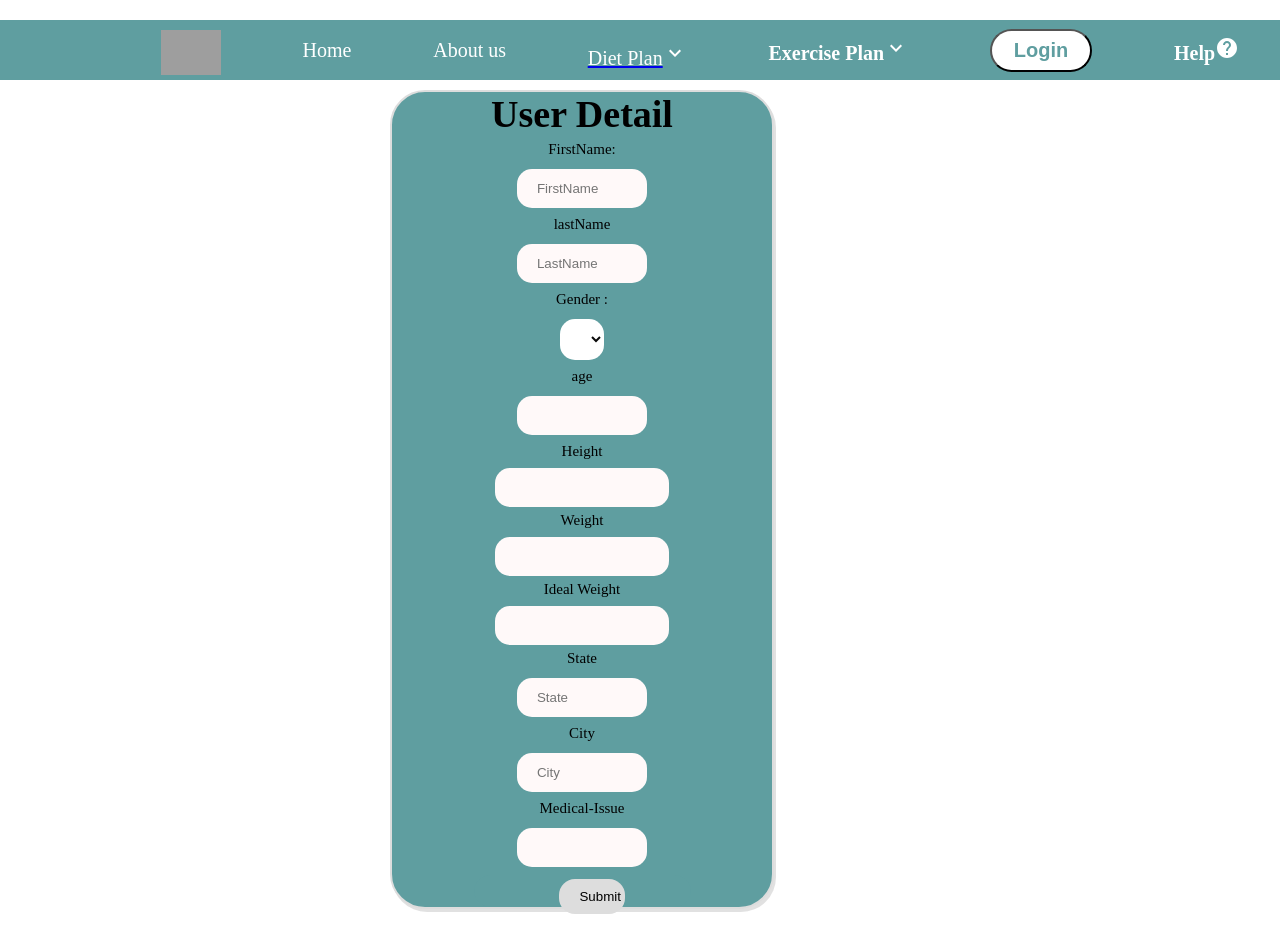
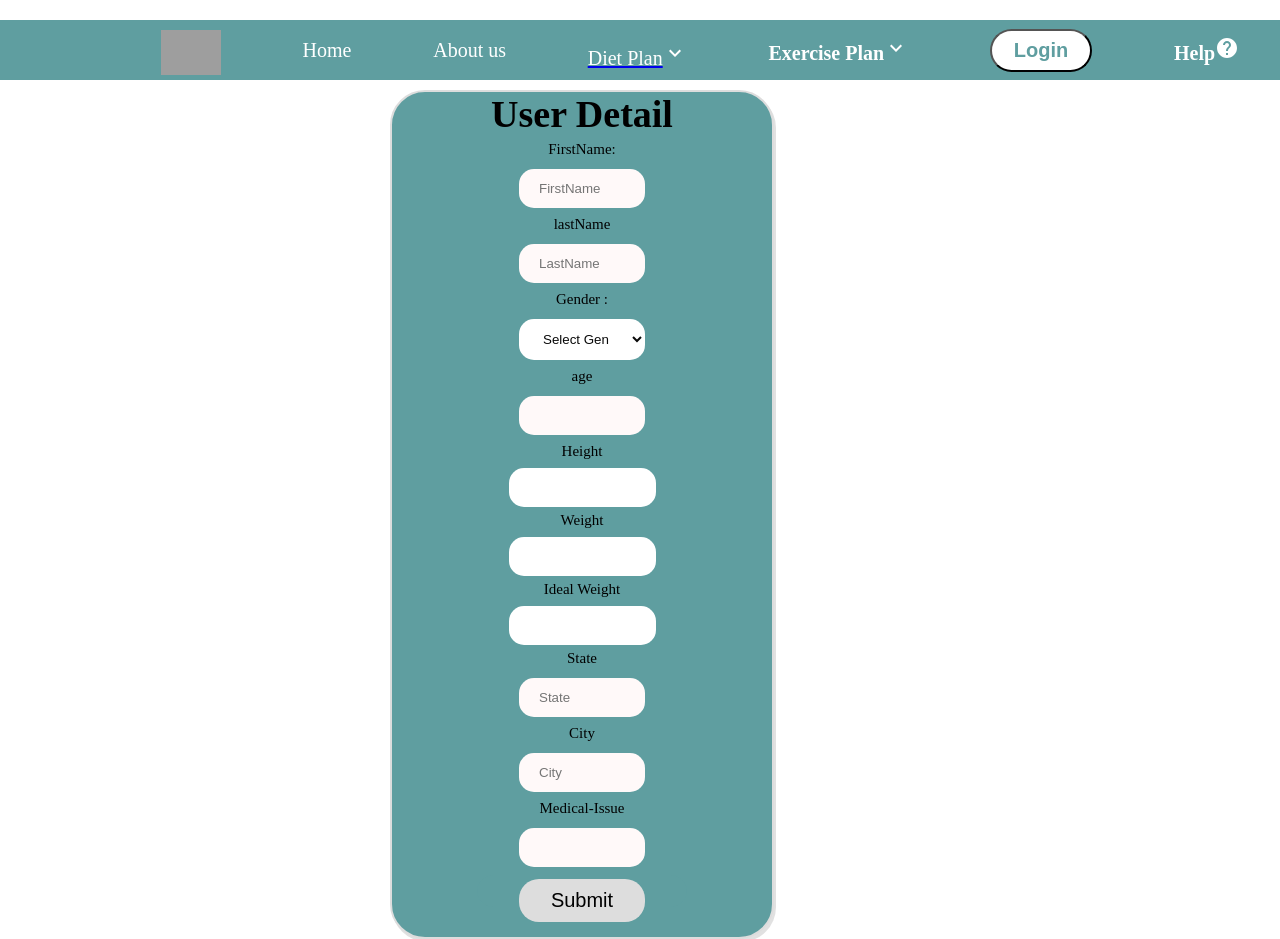
Before and after one commit to ruchitasalunkhe0510/Capstone, a React (Create React App) app in the folder my-app/: page /info in a window 1280 px wide. Before the commit the page ends 918 px from the top, so only its background shows below. Built offline with nearby package versions, Linux system fonts and the light colour scheme; grey boxes are pictures that could not be loaded.

Commit message:
add some changes

```diff
--- a/my-app/src/DietPlan.css
+++ b/my-app/src/DietPlan.css
@@ -1,6 +1,6 @@
 .dietplan {
-  background-color: lightgray;
-  /* height: 40vw; */
+  background-color: white;
+  height: 40vw;
 }
 .title {
   color: coral;
@@ -12,14 +12,15 @@
 .date {
   margin-left: 10%;
   font-size: 20px;
-  /* align-items: center; */
-  /* justify-content: space-evenly; */
+  align-items: center;
+  justify-content: space-evenly;
 }
 .date1 {
   background-color: #ddd;
   height: 80vh;
   width: 60vw;
   margin-left: 15%;
+  padding-top: 10px;
   /* display: grid; */
 }
 .plan {
--- a/my-app/src/DietPlan.js
+++ b/my-app/src/DietPlan.js
@@ -13,6 +13,10 @@
   return (
     <div className="dietplan">
       <div className="title">
+        {/* <img
+          src="https://encrypted-tbn0.gstatic.com/images?q=tbn:ANd9GcThY9skHMsQXXbn0mwzunwdUwL5Mdt0LlCn5Q&usqp=CAU"
+          alt="back"
+        /> */}
         <h2>Meal Planner</h2>
         {/* <button>
           <CreateIcon /> Meal Layout
@@ -25,6 +29,7 @@
         </button> */}
       </div>
       <div className="date1">
+        {/* <h2>Meal Planner</h2> */}
         <div className="date">
           <h5>Sunday</h5>
           <h1>7</h1>
--- a/my-app/src/User_Info.css
+++ b/my-app/src/Info.css
@@ -1,8 +1,8 @@
 body {
-  background-color: white;
+  background-color: cadetblue;
   margin: 0;
   padding: 0;
-  padding-top: 10px;
+  /* padding-top: 10px; */
 }
 h2 {
   font-size: 38px;
@@ -10,7 +10,7 @@
 .user_info {
   background-color: cadetblue;
   margin-left: 390px;
-  height: 110%;
+  height: 140%;
   width: 30%;
   display: flex;
   text-align: center;
@@ -22,8 +22,10 @@
   flex-direction: column;
   align-items: center;
   grid-gap: 5px;
-  grid-template-columns: auto auto auto;
+  /* grid-template-columns: auto auto auto; */
   margin-top: 10px;
+  padding-bottom: 30px;
+
   /* display: grid; */
   /* grid-template-columns: repeat(3, auto); */
   /* grid-template-columns: repeat(auto-fill, minmax(230px, 1fr)); */
@@ -37,12 +39,12 @@
   box-sizing: border-box;
   border: none;
   border-radius: 15px;
-  background-color: rgb(255, 249, 249);
+  background-color: cadetblue;
   color: rgb(10, 10, 10);
   font-family: Arial, Helvetica, sans-serif;
 }
-select {
-  width: 80%;
+form > select {
+  width: 60%;
   padding: 12px 20px;
   margin: 8px 0;
   box-sizing: border-box;
@@ -52,7 +54,27 @@
   color: rgb(10, 10, 10);
   font-family: Arial, Helvetica, sans-serif;
 }
+/* .info1 { */
+/* background-color: rgb(131, 77, 131); */
+/* width: 50%; */
+/* justify-content: space-evenly; */
+/* display: grid; */
+/* grid-template-columns: 40% 40% 80%; */
+/* grid-template-rows: repeat(4, 50px);
+  grid-template-columns: repeat(3, 1fr);
+  grid-row-gap: 20px;
+  grid-column-gap: 5rem; */
 
+/* padding-right: 40%; */
+/* margin-right: 50%; */
+
+/* grid-template-rows: 60% 60px 60px; */
+/* } */
+/* .info1 > input {
+  width: 30px;
+  height: 30%;
+  color: aqua;
+} */
 /* input {
   /* appearance: none;
   background: none;
@@ -68,10 +90,11 @@
   color: rgb(10, 10, 10);
   font-family: Arial, Helvetica, sans-serif;
 } */
-*/ form {
+form {
   display: block;
   position: relative;
-  background-color: white;
+  background-color: cadetblue;
+  width: 210px;
 }
 form::after {
   /* content: " "; */
@@ -86,18 +109,19 @@
   margin-bottom: 3px;
 }
 form input {
-  width: 80%;
+  width: 70%;
   padding: 12px 20px;
   margin: 5px 0;
   box-sizing: border-box;
   border: none;
   border-radius: 15px;
-  background-color: rgb(255, 249, 249);
+  background-color: white;
   color: rgb(10, 10, 10);
   font-family: Arial, Helvetica, sans-serif;
 }
 form button {
-  width: 30%;
+  width: 60%;
+  font-size: 20px;
   background-color: #ddd;
   border: none;
   color: black;
@@ -107,9 +131,10 @@
   display: inline-block;
   margin: 4px 2px;
   cursor: pointer;
-  border-radius: 16px;
+  border-radius: 20px;
   font-family: Arial, Helvetica, sans-serif;
-  margin-left: 22px;
+  margin-left: 15%;
+  margin-right: 15%;
   justify-content: space-evenly;
   flex-direction: column;
   align-items: center;
--- a/my-app/src/Info.js
+++ b/my-app/src/Info.js
@@ -1,5 +1,5 @@
 import React, { Component } from "react";
-import "./User_Info.css";
+import "./Info.css";
 
 export class Info extends Component {
   constructor(props) {
@@ -68,6 +68,7 @@
         </div>
         <div className="geting_form">
           <form>
+            {/* <div className="info1"> */}
             <h5>FirstName:</h5>
             <input
               type="text"
@@ -84,6 +85,7 @@
               onChange={this.handleChange}
               placeholder="LastName"
             />
+
             <h5>Gender :</h5>
             <select
               name="gender"
@@ -147,6 +149,7 @@
               value={medicalIssue}
               onChange={this.handleChange}
             />
+            {/* </div> */}
             <p className="btn">
               <button className="submit-btn" onClick={this.handleSubmit}>
                 Submit
--- a/my-app/src/Login.css
+++ b/my-app/src/Login.css
@@ -5,9 +5,10 @@
   padding-top: 20px;
 }
 h1 {
-  font-size: 38px;
+  font-size: 36px;
   display: flex;
   font-weight: 800;
+  /* margin-left: 30%; */
 }
 /* .header {
   display: flex;
--- a/my-app/src/Login.js
+++ b/my-app/src/Login.js
@@ -42,7 +42,7 @@
           alt="logo"
         />
         <form onSubmit={this.handleSubmit}>
-          <h1>User Sign-Up</h1>
+          <h1>SignUp Page</h1>
           <label>Email-id :</label>{" "}
           <input
             type="text"
--- a/my-app/src/SignUp.js
+++ b/my-app/src/SignUp.js
@@ -55,7 +55,7 @@
           alt="logo"
         />
         <form onSubmit={this.handleSubmit}>
-          <h1>User Registration</h1>
+          <h1>Login Page</h1>
           <label>Name :</label>{" "}
           <input
             type="text"
```
